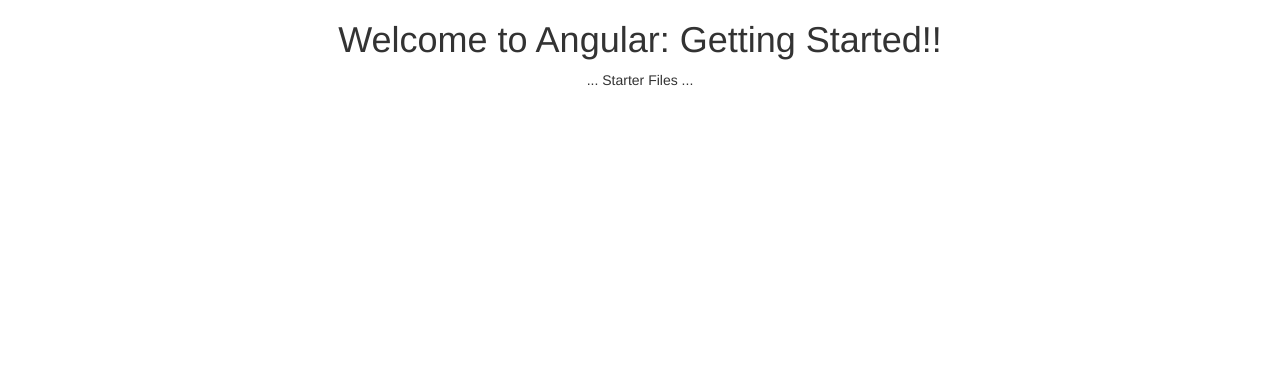
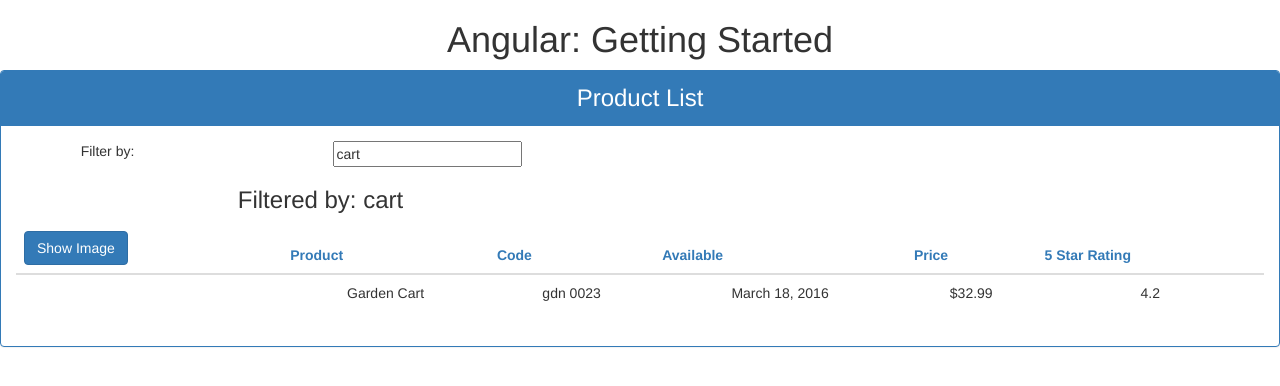
Before and after one commit to StevenPerez/practice-an-amp, an Angular app: page / in a window 1280 px wide. Shown: the top 386 px of the page. Built offline with nearby package versions, Linux system fonts and the light colour scheme.

Commit message:
Components - Pipes - Directives - Shared

```diff
--- a/src/app/app.component.html
+++ b/src/app/app.component.html
@@ -1,7 +1,5 @@
 <!--The whole content below can be removed with the new code.-->
 <div style="text-align:center">
-  <h1>
-    Welcome to {{title}}!!
-  </h1>
-  ... Starter Files ...
+  <h1>{{pageTitle}}</h1>
+  <pm-products></pm-products>
 </div>
--- a/src/app/app.component.ts
+++ b/src/app/app.component.ts
@@ -6,5 +6,5 @@ import { Component } from '@angular/core';
   styleUrls: ['./app.component.css']
 })
 export class AppComponent {
-  title = 'Angular: Getting Started';
+  pageTitle: string = 'Angular: Getting Started';
 }
--- /dev/null
+++ b/src/app/products/product-list.component.css
@@ -0,0 +1,3 @@
+thead {
+  color: #337AB7;
+}
--- /dev/null
+++ b/src/app/products/product-list.component.html
@@ -0,0 +1,63 @@
+<div class="panel panel-primary">
+  <div class="panel-heading">
+    {{ pageTitle }}
+  </div>
+  <div class="panel-body">
+    <div class="row">
+      <div class="col-md-2">Filter by:</div>
+      <div class="col-md-4">
+        <input
+          type="text"
+          [(ngModel)]="listFilter"
+        />
+      </div>
+    </div>
+    <div class="row">
+      <div class="col-md-6">
+        <h3>Filtered by: {{ listFilter }}</h3>
+      </div>
+    </div>
+    <div class="table-responsive">
+      <table
+        class="table"
+        *ngIf="products && products.length"
+      >
+        <thead>
+          <tr>
+            <th>
+              <button
+                class="btn btn-primary"
+                (click)="toggleImage()"
+              >
+                {{ showImage ? 'Hide' : 'Show'}} Image
+              </button>
+            </th>
+            <th>Product</th>
+            <th>Code</th>
+            <th>Available</th>
+            <th>Price</th>
+            <th>5 Star Rating</th>
+          </tr>
+        </thead>
+        <tbody>
+          <tr *ngFor="let product of filteredProducts">
+            <td>
+              <img
+                *ngIf="showImage"
+                [src]="product.imageUrl"
+                [title]="product.productName"
+                [style.width.px]="imageWidth"
+                [style.margin.px]="imageMargin"
+              >
+            </td>
+            <td>{{ product.productName }}</td>
+            <td>{{ product.productCode | lowercase | convertToSpaces:'-' }}</td>
+            <td>{{ product.releaseDate }}</td>
+            <td>{{ product.price | currency: 'USD':true:'1.2-2' }}</td>
+            <td>{{ product.starRating }}</td>
+          </tr>
+        </tbody>
+      </table>
+    </div>
+  </div>
+</div>
--- /dev/null
+++ b/src/app/products/product-list.component.ts
@@ -0,0 +1,66 @@
+import { Component, OnInit } from '@angular/core';
+import { IProduct } from './product';
+
+@Component({
+  selector: 'pm-products',
+  templateUrl: './product-list.component.html',
+  styleUrls: ['./product-list.component.css']
+})
+export class ProductListComponent implements OnInit {
+  pageTitle: string = 'Product List';
+  imageWidth: number = 50;
+  imageMargin: number = 2;
+  showImage: boolean = false;
+  // Setter and Getter
+  _listFilter: string;
+  get listFilter(): string {
+    return this._listFilter;
+  }
+  set listFilter(value: string) {
+    this._listFilter = value;
+    this.filteredProducts = this.listFilter ? this.performFilter(this.listFilter) : this.products;
+  }
+
+  filteredProducts: IProduct[];
+  products: IProduct[] = [
+    {
+      'productId': 1,
+      'productName': 'Leaf Rake',
+      'productCode': 'GDN-0011',
+      'releaseDate': 'March 19, 2016',
+      'description': 'Leaf rake with 48-inch wooden handle.',
+      'price': 19.95,
+      'starRating': 3.2,
+      'imageUrl': 'http://openclipart.org/image/300px/svg_to_png/26215/Anonymous_Leaf_Rake.png'
+    },
+    {
+      'productId': 2,
+      'productName': 'Garden Cart',
+      'productCode': 'GDN-0023',
+      'releaseDate': 'March 18, 2016',
+      'description': '15 gallon capacity rolling garden cart',
+      'price': 32.99,
+      'starRating': 4.2,
+      'imageUrl': 'http://openclipart.org/image/300px/svg_to_png/58471/garden_cart.png'
+    }
+  ];
+
+  constructor() {
+    this.filteredProducts = this.products;
+    this.listFilter = 'cart';
+  }
+
+  performFilter(filterBy: string): IProduct[] {
+    filterBy = filterBy.toLocaleLowerCase();
+    return this.products.filter((product: IProduct) =>
+      product.productName.toLocaleLowerCase().indexOf(filterBy) !== -1);
+  }
+
+  toggleImage(): void {
+    this.showImage = !this.showImage;
+  }
+
+  ngOnInit(): void {
+    console.log('In OnInit');
+  }
+}
--- /dev/null
+++ b/src/app/products/product.ts
@@ -0,0 +1,10 @@
+export interface IProduct {
+  productId: number;
+  productName: string;
+  productCode: string;
+  releaseDate: string;
+  price: number;
+  description: string;
+  starRating: number;
+  imageUrl: string;
+}
--- /dev/null
+++ b/src/app/shared/convert-to-spaces.pipe.ts
@@ -0,0 +1,10 @@
+import { Pipe, PipeTransform } from '@angular/core';
+
+@Pipe({
+  name: 'convertToSpaces',
+})
+export class ConvertToSpacesPipe implements PipeTransform {
+  transform(value: string, character: string): string {
+    return value.replace(character, ' ');
+  }
+}
```
Also changed, not shown: src/app/app.module.ts (+8 -2 lines), src/app/shared/start.component.ts (added, +15 -0 lines).
